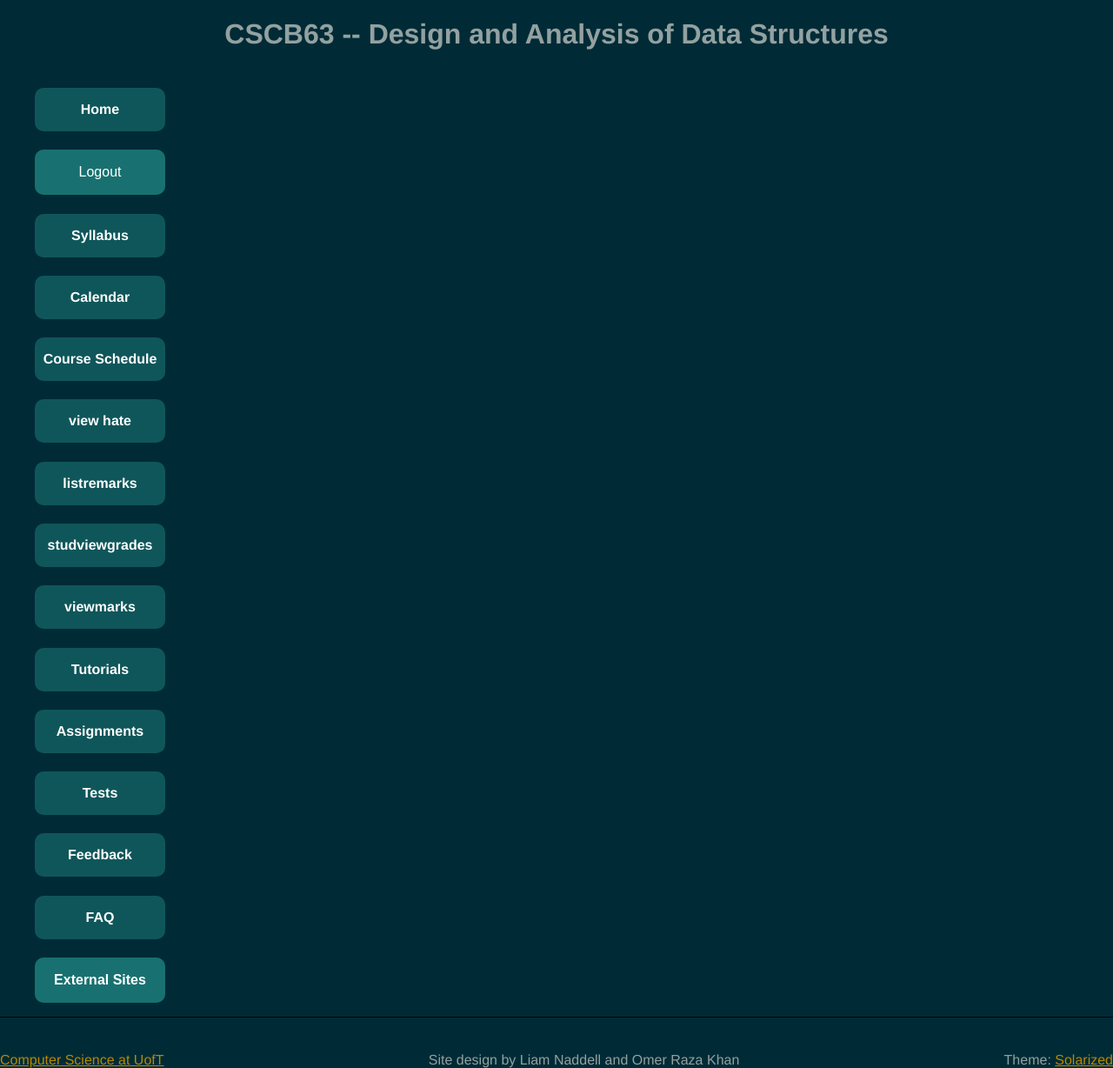
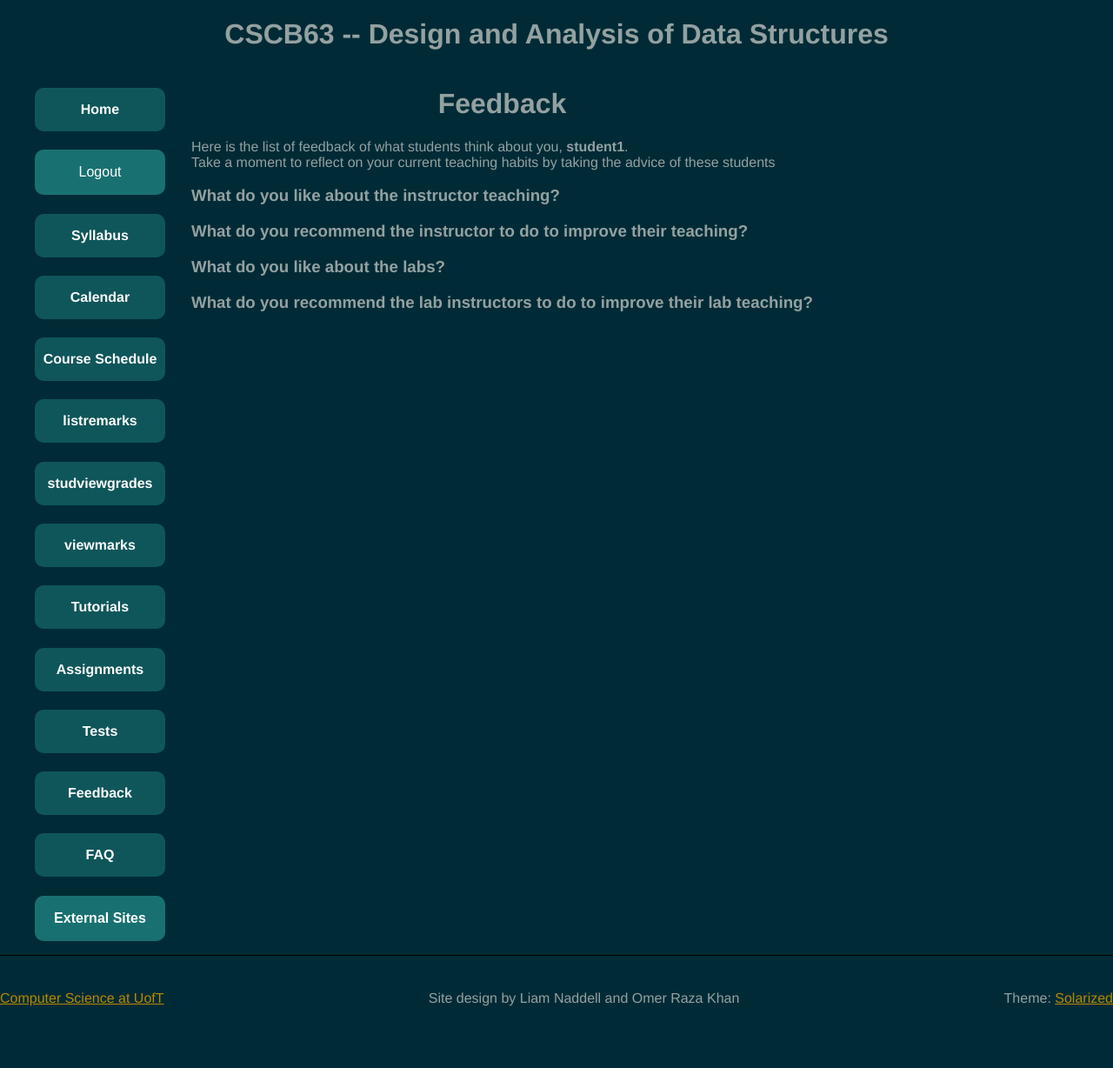
Before and after one commit to jaakulan/Course-Website, a Flask app: page /hate in a window 1280 px wide. Shown: the whole page at 87% size. After the commit the page ends 1157 px from the top, so only its background shows below. Run offline with Flask 2, Linux system fonts and the light colour scheme; a user stored in the database is signed in; data comes from the database, SQL or seed files in the repository; both versions use the stored data as it was after the commit.

Commit message:
Implemented feedback for student and instructor view

```diff
--- a/app.py
+++ b/app.py
@@ -129,10 +129,15 @@ def feed_me():
 #Renders the feedback localhost:5000/feedback url
 @app.route('/feedback')
 def feedback_page():
-    hi = all_instructors();
+    instructors = all_instructors();
     #turns instructors into a list of instructors like [instructor1,instructor2]
-    names = list(map(lambda x: list(x.values())[0], hi))
-    return render_template('student_feedback.html', names=names)
+    names = list(map(lambda x: list(x.values())[0], instructors))
+    user = session["utorid"]
+    print(user)
+    if (user in names):
+        return viewhate()
+    else:
+        return render_template('student_feedback.html', names=names)
 
 
 #Logs out user
@@ -155,8 +160,7 @@ def makeAccount():
 def viewhate():
     user = session['utorid'];
     hate = get_feedback_for_instructor(user);
-    print(hate);
-    return render_template('hate.html', feedback=hate)
+    return render_template('hate.html', feedback=hate, name=user)
 
 @app.route('/listremarks')
 def viewremarks():
--- a/templates/hate.html
+++ b/templates/hate.html
@@ -1,9 +1,37 @@
 {% extends "index.html" %}
 {% block content %}
-            {% for msg in feedback %}
-                <p value="{{msg['likeinstructor']}}">{{msg['likeinstructor']}}</p>
-                <p value="{{msg['improveinstructor']}}">{{msg['improveinstructor']}}</p>
-                <p value="{{msg['likelabs']}}">{{msg['likelabs']}}</p>
-                <p value="{{msg['improvelabs']}}">{{msg['improvelabs']}}</p>
-            {% endfor %}
+            <div class="feedbck_content">
+            <h1>Feedback</h1>
+            <p>
+            Here is the list of feedback of what students think about you, <b>{{name}}</b>.<br>
+            Take a moment to reflect on your current teaching habits by taking the advice of these students
+            </p>
+            <h3>What do you like about the instructor teaching?</h3>
+            <ul id="first_quest">
+                {% for msg in feedback %}
+                    <li><p value="{{msg['likeinstructor']}}">{{msg['likeinstructor']}}</p></li>
+                {% endfor %}
+            </ul>
+
+            <h3>What do you recommend the instructor to do to improve their teaching?</h3>
+            <ul id="second_quest">
+                {% for msg in feedback %}
+                    <li><p value="{{msg['improveinstructor']}}">{{msg['improveinstructor']}}</p></li>
+                {% endfor %}
+            </ul>
+
+            <h3>What do you like about the labs?</h3>
+            <ul id="third_quest">
+                {% for msg in feedback %}
+                    <li><p value="{{msg['likelabs']}}">{{msg['likelabs']}}</p></li>
+                {% endfor %}
+            </ul>
+
+            <h3>What do you recommend the lab instructors to do to improve their lab teaching?</h3>
+            <ul id="fourth_quest">
+                {% for msg in feedback %}
+                    <li><p value="{{msg['improvelabs']}}">{{msg['improvelabs']}}</p></li>
+                {% endfor %}
+            </ul>
+            </div>
 {% endblock %}
--- a/templates/index.html
+++ b/templates/index.html
@@ -21,7 +21,6 @@
                             <li><a href="{{ url_for('static', filename='static/dummy.pdf') }}"><h4>Syllabus</h4></a></li>
                             <li><a href="{{ url_for('static', filename='static/dummy.pdf') }}"><h4>Calendar</h4></a></li>
                             <li><a href="csc.html"><h4>Course Schedule</h4></a></li>
-                            <li><a href="hate"><h4>view hate</h4></a></li>
                             <li><a href="listremarks"><h4>listremarks</h4></a></li>
                             <li><a href="studviewgrades"><h4>studviewgrades</h4></a></li>
                             <li><a href="viewmarks"><h4>viewmarks</h4></a></li>
```
Also changed, not shown: cw.db.
